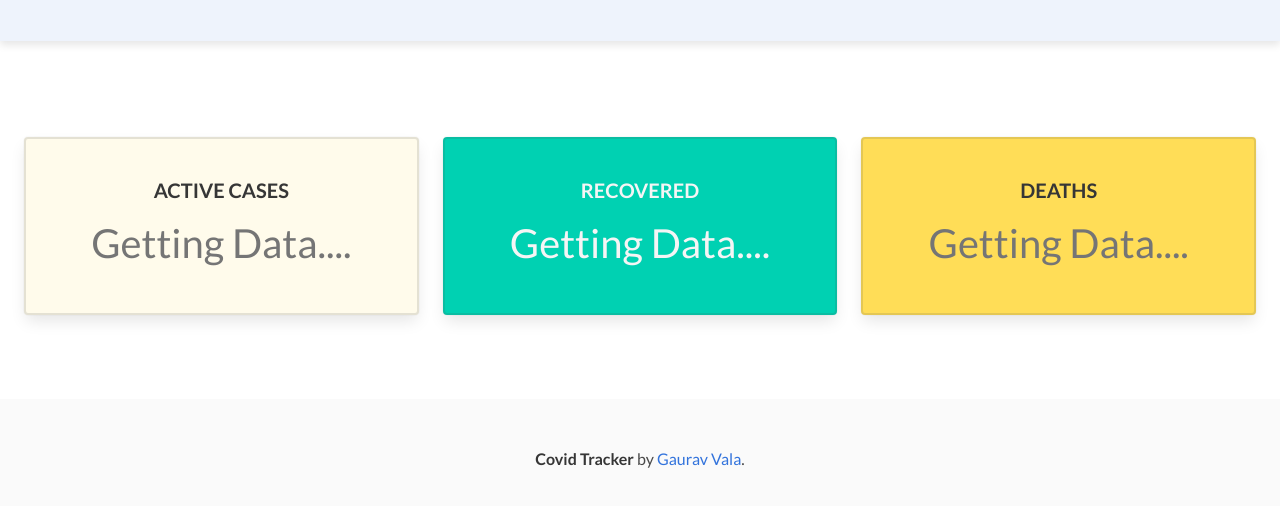
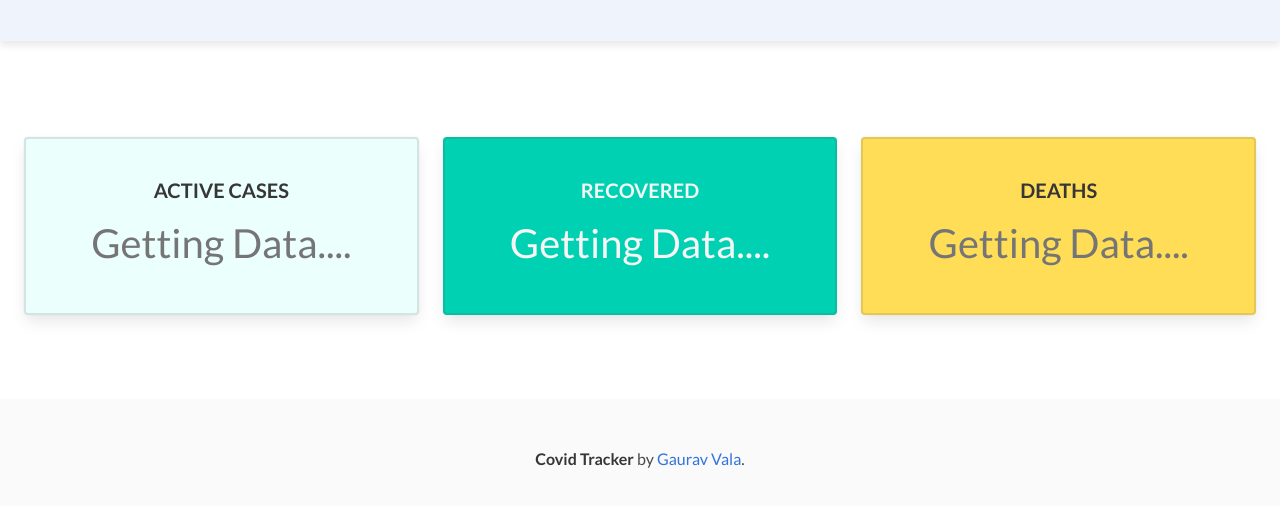
Before and after one commit to Gaurav492/covid-tracker, a plain HTML site: page index.html in a window 1280 px wide. Shown: the part 370-876 px from the top of the page. Drawn offline with Linux system fonts and the light colour scheme; no server answers.

Commit message:
color changed

```diff
--- a/index.html
+++ b/index.html
@@ -26,7 +26,7 @@
 
     <div class="columns px-5 has-text-centered section section-main">
         <div class="column">
-            <div class="card has-background-warning-light is-flex is-justify-content-center is-align-items-center">
+            <div class="card has-background-primary-light is-flex is-justify-content-center is-align-items-center">
                 <div class="card-content">
                     <div class="content p-4">
                         <h2 class="is-uppercase is-size-5 has-text-dark">Active Cases</h2>
```
